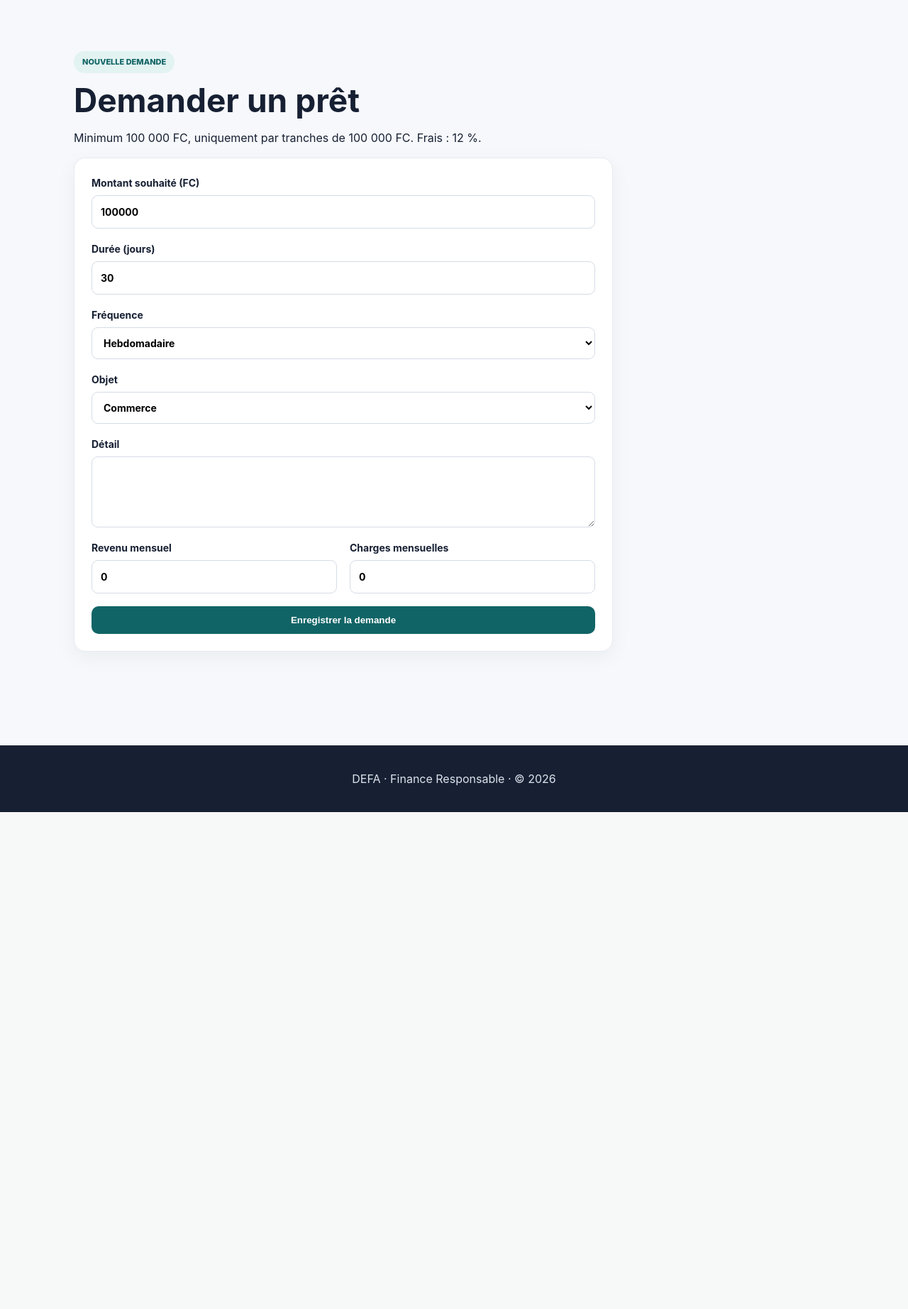
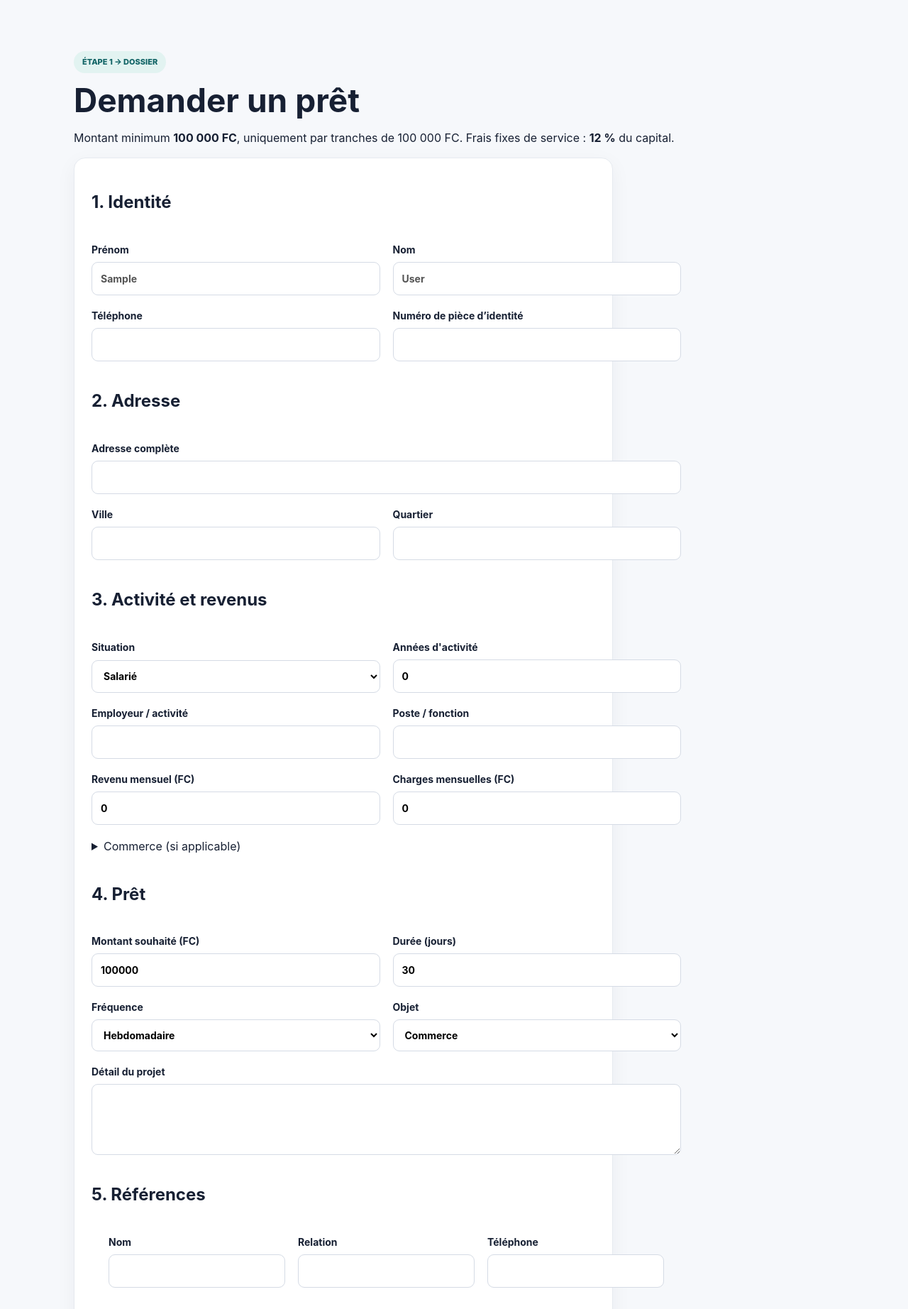
Before and after one commit to Biggo02/DEFA, a Django app: page /app/nouvelle-demande/ in a window 1280 px wide. Shown: the part 76-1920 px from the top of the page at 71% size. Before the commit the page ends 1220 px from the top, so only its background shows below. Run offline with Django 5.2, Linux system fonts and the light colour scheme; the visitor is signed in with stand-in values (Sample User, id 1); data comes from the database, SQL or seed files in the repository; data that the repository does not hold is empty.

Commit message:
feat(web): build complete Django loan application form

```diff
--- a/backend/templates/application_form.html
+++ b/backend/templates/application_form.html
@@ -1 +1,44 @@
-{% extends 'base.html' %}{% block title %}Nouvelle demande — DEFA{% endblock %}{% block content %}<section class="page"><span class="pill">NOUVELLE DEMANDE</span><h1>Demander un prêt</h1><p>Minimum 100 000 FC, uniquement par tranches de 100 000 FC. Frais : 12 %.</p><form method="post" class="card form">{% csrf_token %}<label>Montant souhaité (FC)<input name="amount" type="number" min="100000" step="100000" value="100000" required></label><label>Durée (jours)<input name="duration_days" type="number" min="7" value="30" required></label><label>Fréquence<select name="frequency"><option value="WEEKLY">Hebdomadaire</option><option value="MONTHLY">Mensuelle</option></select></label><label>Objet<select name="purpose"><option value="BUSINESS">Commerce</option><option value="STOCK">Stock</option><option value="EQUIPMENT">Équipement</option><option value="PERSONAL">Personnel</option><option value="EMERGENCY">Urgence</option><option value="OTHER">Autre</option></select></label><label>Détail<textarea name="purpose_detail"></textarea></label><div class="grid two"><label>Revenu mensuel<input name="monthly_income" type="number" min="0" value="0"></label><label>Charges mensuelles<input name="monthly_expenses" type="number" min="0" value="0"></label></div><button class="btn">Enregistrer la demande</button></form></section>{% endblock %}
+{% extends 'base.html' %}
+{% block title %}Nouvelle demande — DEFA{% endblock %}
+{% block content %}
+<section class="page narrow">
+  <span class="pill">ÉTAPE 1 → DOSSIER</span>
+  <h1>Demander un prêt</h1>
+  <p>Montant minimum <strong>100 000 FC</strong>, uniquement par tranches de 100 000 FC. Frais fixes de service : <strong>12 %</strong> du capital.</p>
+  <form method="post" enctype="multipart/form-data" class="card form">
+    {% csrf_token %}
+    <h2>1. Identité</h2>
+    <div class="grid two">
+      <label>Prénom<input value="{{ user.first_name }}" disabled></label>
+      <label>Nom<input value="{{ user.last_name }}" disabled></label>
+    </div>
+    <div class="grid two">
+      <label>Téléphone<input value="{{ profile.phone }}" disabled></label>
+      <label>Numéro de pièce d’identité<input name="national_id" required value="{{ profile.national_id }}"></label>
+    </div>
+    <h2>2. Adresse</h2>
+    <label>Adresse complète<input name="home_address" required></label>
+    <div class="grid two"><label>Ville<input name="city" required></label><label>Quartier<input name="neighborhood" required></label></div>
+    <h2>3. Activité et revenus</h2>
+    <div class="grid two">
+      <label>Situation<select name="employment_status"><option value="EMPLOYED">Salarié</option><option value="SELF_EMPLOYED">Indépendant</option><option value="BUSINESS">Commerçant</option><option value="OTHER">Autre</option></select></label>
+      <label>Années d'activité<input name="employment_years" type="number" min="0" step="0.1" value="0"></label>
+    </div>
+    <div class="grid two"><label>Employeur / activité<input name="employer"></label><label>Poste / fonction<input name="position"></label></div>
+    <div class="grid two"><label>Revenu mensuel (FC)<input name="monthly_income" type="number" min="0" value="0" required></label><label>Charges mensuelles (FC)<input name="monthly_expenses" type="number" min="0" value="0" required></label></div>
+    <details><summary>Commerce (si applicable)</summary><div class="grid two"><label>Nom du commerce<input name="business_name"></label><label>Activité<input name="business_activity"></label><label>Ancienneté (ans)<input name="business_years" type="number" min="0" step="0.1" value="0"></label><label>Chiffre d'affaires mensuel<input name="business_revenue" type="number" min="0" value="0"></label><label>Charges du commerce<input name="business_expenses" type="number" min="0" value="0"></label></div></details>
+    <h2>4. Prêt</h2>
+    <div class="grid two"><label>Montant souhaité (FC)<input name="amount" type="number" min="100000" step="100000" value="100000" required></label><label>Durée (jours)<input name="duration_days" type="number" min="7" value="30" required></label></div>
+    <div class="grid two"><label>Fréquence<select name="frequency"><option value="WEEKLY">Hebdomadaire</option><option value="MONTHLY">Mensuelle</option></select></label><label>Objet<select name="purpose"><option value="BUSINESS">Commerce</option><option value="STOCK">Stock</option><option value="EQUIPMENT">Équipement</option><option value="PERSONAL">Personnel</option><option value="EMERGENCY">Urgence</option><option value="OTHER">Autre</option></select></label></div>
+    <label>Détail du projet<textarea name="purpose_detail" rows="3"></textarea></label>
+    <h2>5. Références</h2>
+    <div class="grid three"><label>Nom<input name="reference_name" required></label><label>Relation<input name="reference_relationship" required></label><label>Téléphone<input name="reference_phone" required></label></div>
+    <div class="grid three"><label>Nom<input name="reference_name"></label><label>Relation<input name="reference_relationship"></label><label>Téléphone<input name="reference_phone"></label></div>
+    <h2>6. Documents</h2>
+    <div class="grid two"><label>Pièce d’identité<input type="file" name="document_id" accept="image/*,.pdf" required></label><label>Preuve de domicile<input type="file" name="document_address" accept="image/*,.pdf"></label><label>Preuve de revenus<input type="file" name="document_income" accept="image/*,.pdf"></label><label>Preuve de commerce<input type="file" name="document_business" accept="image/*,.pdf"></label></div>
+    <label class="check"><input type="checkbox" name="location_consent" required> J'autorise DEFA à utiliser ma localisation uniquement pour les vérifications liées à mon dossier.</label>
+    <label class="check"><input type="checkbox" required> Je confirme que les informations fournies sont exactes.</label>
+    <button class="btn" type="submit">Enregistrer le dossier</button>
+  </form>
+</section>
+{% endblock %}
```
